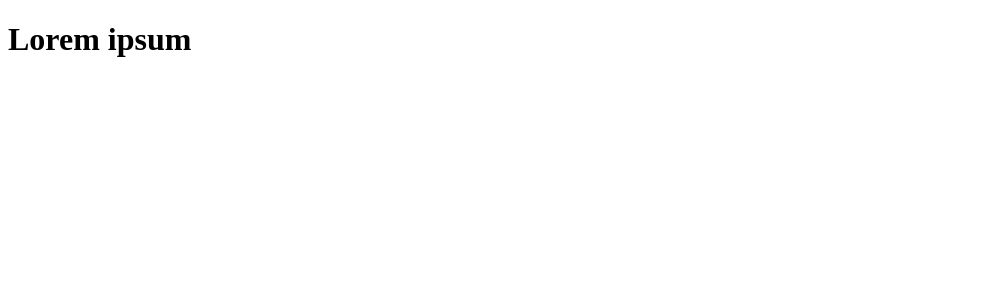
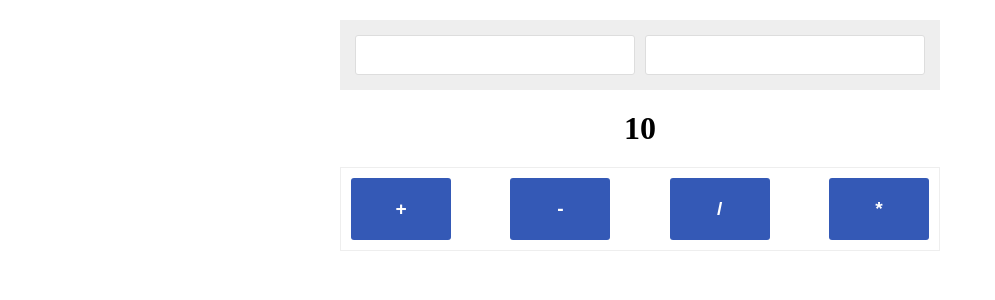
Before and after one commit to MarcinGrygierek/react-12-13-07-2022, a React (Create React App) app in the folder react-training/: page / in a window 1280 px wide. Shown: the top 300 px of the page, without its empty margins (0-995 px from the left). Built offline with nearby package versions, Linux system fonts and the light colour scheme.

Commit message:
calculator v1 - structure and styles

```diff
--- /dev/null
+++ b/react-training/src/Calculator/App.css
@@ -0,0 +1,60 @@
+* {
+    box-sizing: border-box;
+    padding: 0;
+    margin: 0;
+}
+
+html {
+    font-size: 16px;
+}
+
+input {
+    font-size: 1rem;
+    border-radius: 3px;
+    height: 40px;
+    border: 1px solid #ddd;
+    margin: 5px;
+    flex: 1;
+}
+
+button {
+    border: none;
+    border-radius: 3px;
+    background: rgb(52, 89, 182);
+    font-size: 1.2rem;
+    font-weight: 700;
+    min-width: 100px;
+    padding: 20px;
+    color: #fff;
+    cursor: pointer;
+}
+
+button:hover {
+    background: rgb(89, 118, 191);
+}
+
+.calculator {
+    max-width: 600px;
+    margin: 20px auto;
+}
+
+.calculator-inputs {
+    padding: 10px;
+    background-color: #eee;
+    display: flex;
+}
+
+.calculator-result {
+    display: flex;
+    padding: 20px;
+    font-weight: 700;
+    font-size: 2rem;
+    justify-content: center;
+}
+
+.calculator-buttons {
+    border: 1px solid #eee;
+    display: flex;
+    justify-content: space-between;
+    padding: 10px;
+}
--- /dev/null
+++ b/react-training/src/Calculator/App.tsx
@@ -0,0 +1,21 @@
+import './App.css';
+
+const App = () => {
+  return (
+    <div className="calculator">
+      <div className="calculator-inputs">
+        <input type="number" name="first" />
+        <input type="number" name="second" />
+      </div>
+      <div className="calculator-result">10</div>
+      <div className="calculator-buttons">
+        <button>+</button>
+        <button>-</button>
+        <button>/</button>
+        <button>*</button>
+      </div>
+    </div>
+  );
+};
+
+export { App };
--- a/react-training/src/index.tsx
+++ b/react-training/src/index.tsx
@@ -1,6 +1,6 @@
 import React from 'react';
 import ReactDOM from 'react-dom/client';
-import { App } from './App_11_zad_1/App';
+import { App } from './Calculator/App';
 import reportWebVitals from './reportWebVitals';
 
 const root = ReactDOM.createRoot(
```
